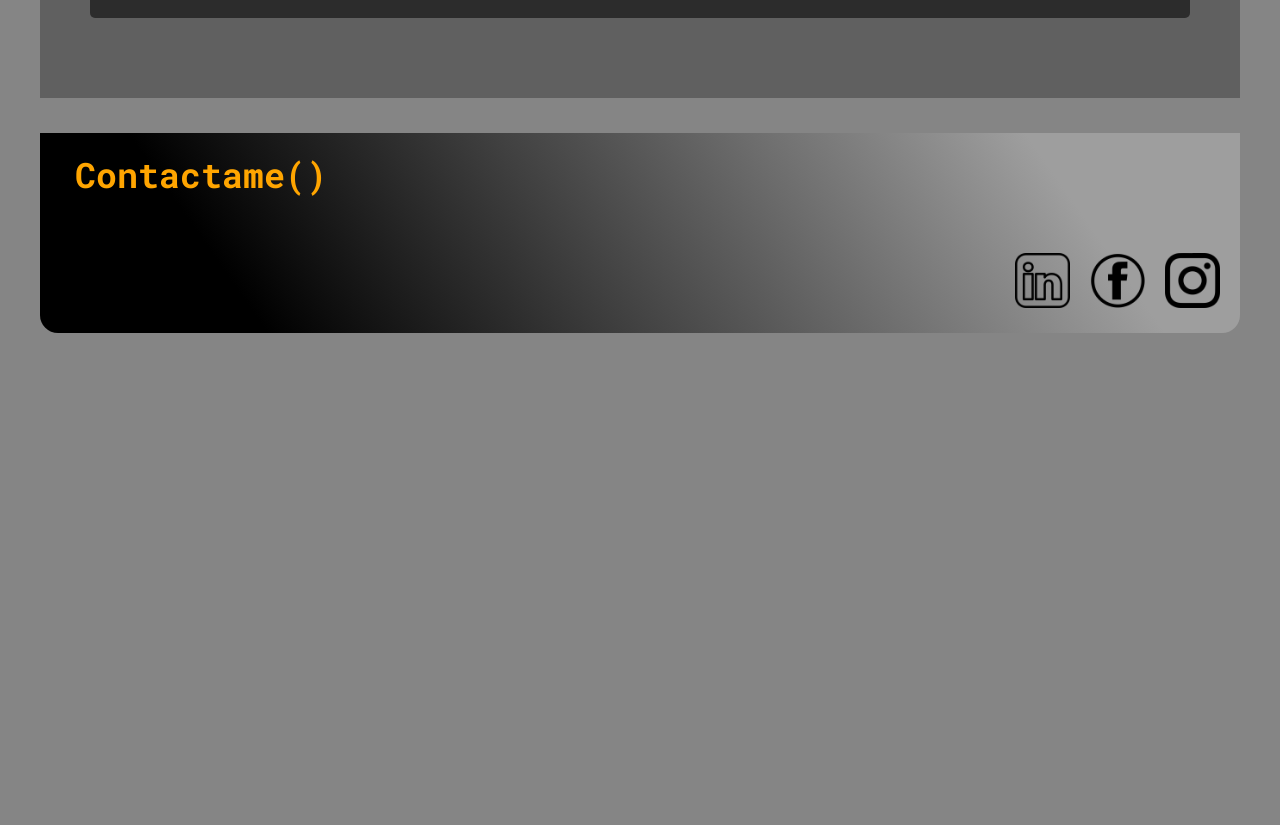
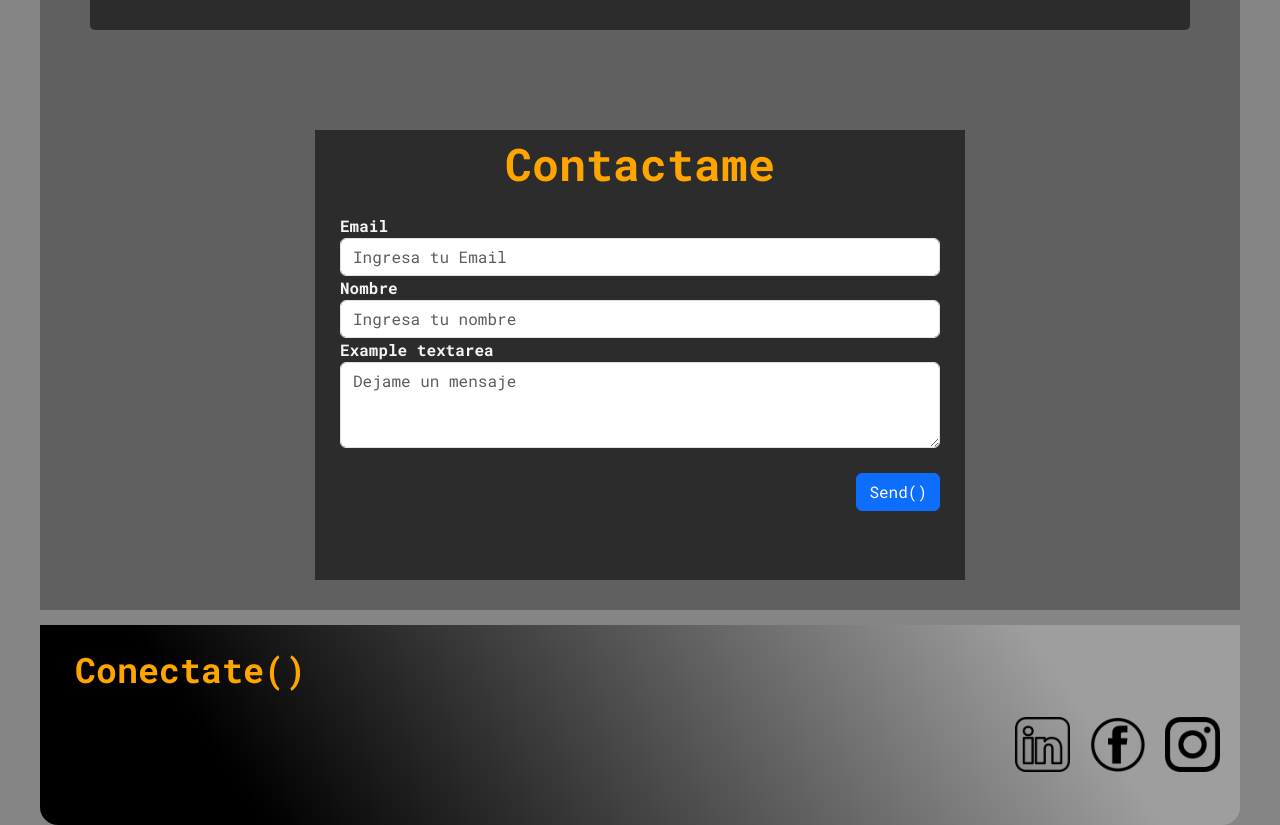
Before and after one commit to igromano/Portfolio, a plain HTML site: page index.html in a window 1280 px wide. Shown: the part 940-1765 px from the top of the page. Before the commit the page ends 1516 px from the top, so only its background shows below. Drawn offline with nearby package versions, Linux system fonts and the light colour scheme.

Commit message:
formulario de contacto

```diff
--- a/diseño.css
+++ b/diseño.css
@@ -19,7 +19,7 @@ header{
 }
 section{
     background-color: rgb(96, 96, 96);
-    height: 680px;
+    height: 1250px;
     width: 1200px;
     margin-top: 25px;
     padding-top: 50px;
@@ -65,14 +65,14 @@ ul li{
     width: 300px;
 }
 #imgAcercaDe{
-    height: 270px;
+    height: 290px;
     width: 435px;
     margin-left: 10px;
     float: left;
     background-color: rgb(44, 44, 44);
     border-radius: 3px;
 }
-#imgAcercaDe p{
+#imgAcercaDe p, #formulario p{
     font-size: 45px;
     font-family: "Roboto Mono", monospace;
     font-optical-sizing: auto;
@@ -84,7 +84,7 @@ ul li{
 }
 #acercaDe{
     background-color: orange;
-    height: 270px;
+    height: 290px;
     width: 740px;
     margin-right: 10px;
     float: right;
@@ -173,3 +173,23 @@ footer p{
     margin-left: 35px;
     padding-top: 18px;
 }
+#formulario{
+    width: 650px;
+    height: 450px;
+    background-color: rgb(44, 44, 44);
+    margin-left: auto;
+    margin-right: auto;
+    font-family: "Roboto Mono", monospace;
+    font-optical-sizing: auto;
+    font-weight: bold;
+    font-style: normal;
+    color: whitesmoke;
+}
+.form-group, button{
+    margin-left: 25px;
+    margin-right: 25px;
+}
+button{
+    float: right;
+    margin-top: 25px;
+}
--- a/index.html
+++ b/index.html
@@ -8,6 +8,8 @@
     <link rel="preconnect" href="https://fonts.gstatic.com" crossorigin>
     <link href="https://fonts.googleapis.com/css2?family=Roboto+Mono:ital,wght@0,100..700;1,100..700&display=swap"
         rel="stylesheet">
+    <link href="https://cdn.jsdelivr.net/npm/bootstrap@5.3.3/dist/css/bootstrap.min.css" rel="stylesheet"
+        integrity="sha384-QWTKZyjpPEjISv5WaRU9OFeRpok6YctnYmDr5pNlyT2bRjXh0JMhjY6hW+ALEwIH" crossorigin="anonymous">
     <link rel="stylesheet" href="diseño.css">
     <title>Portfolio Romano Ignacio</title>
 </head>
@@ -32,8 +34,17 @@
             <p>AcercaDe.mi =</p>
         </div>
         <div id="acercaDe">
-            <p><span style="font-size: 35px;">{</span><br>Desde hace más de 12 años me desempeño en areas de IT dentro del ámbito de salud, habiendo pasado por la Mesa de ayuda, microinformática y soporte nivel 2 de servidores. Dentro de esta trayectoria me he especializado en herramientas de diagnostico por imágenes, dando soporte a diversas marcas de PACS, cliente-servidor, aplicaciones RIS y realizando implementaciones y configuraciones de numerosas integraciones entre distintos sistemas corporativos. Esta carrera profesional me ha llevado a capacitarme en varias tecnologías como algunos lenguajes de programación como Java, JavaScript entre otros, estándares de comunicación en salud y motores de interoperabilidad.
-                Hace casi dos años me desempeño liderando un equipo de desarrollo, oportunidad que me han ofrecido y no dude en tomar el desafío, donde actualmente me encuentro gestionando proyectos de aplicaciones de uso interno de la compañía.<br>
+            <p><span style="font-size: 35px;">{</span><br>Desde hace más de 12 años me desempeño en areas de IT dentro
+                del ámbito de salud, habiendo pasado por la Mesa de ayuda, microinformática y soporte nivel 2 de
+                servidores. Dentro de esta trayectoria me he especializado en herramientas de diagnostico por imágenes,
+                dando soporte a diversas marcas de PACS, cliente-servidor, aplicaciones RIS y realizando
+                implementaciones y configuraciones de numerosas integraciones entre distintos sistemas corporativos.
+                Esta carrera profesional me ha llevado a capacitarme en varias tecnologías como algunos lenguajes de
+                programación como Java, JavaScript entre otros, estándares de comunicación en salud y motores de
+                interoperabilidad.
+                Hace casi dos años me desempeño liderando un equipo de desarrollo, oportunidad que me han ofrecido y no
+                dude en tomar el desafío, donde actualmente me encuentro gestionando proyectos de aplicaciones de uso
+                interno de la compañía.<br>
                 <span style="font-size: 35px;">}</span>
             </p>
         </div>
@@ -66,8 +77,7 @@
                 </li>
                 <li>
                     <a href="https://dart.dev/" target="_blank">
-                        <img src="https://m.media-amazon.com/images/I/51z07YgHRBL.jpg"
-                            alt="Dart">
+                        <img src="https://m.media-amazon.com/images/I/51z07YgHRBL.jpg" alt="Dart">
                     </a>
                 </li>
                 <li>
@@ -91,10 +101,28 @@
                 </li>
             </ul>
         </div>
+        <div id="formulario">
+            <p>Contactame</p>
+            <form>
+                <div class="form-group">
+                  <label for="">Email</label>
+                  <input type="email" class="form-control" id="" aria-describedby="emailHelp" placeholder="Ingresa tu Email">
+                </div>
+                <div class="form-group">
+                  <label for="">Nombre</label>
+                  <input type="text" class="form-control" id="" placeholder="Ingresa tu nombre">
+                </div>
+                <div class="form-group">
+                    <label for="">Example textarea</label>
+                    <textarea class="form-control" id="" rows="3" placeholder="Dejame un mensaje"></textarea>
+                  </div>
+                <button type="submit" class="btn btn-primary">Send()</button>
+              </form>
+        </div>
     </section>
     <footer>
         <div>
-            <p>Contactame()</p>
+            <p>Conectate()</p>
         </div>
         <div>
             <ul id="contacto">
```
Lines whose indentation alone changed are shown as unchanged.
